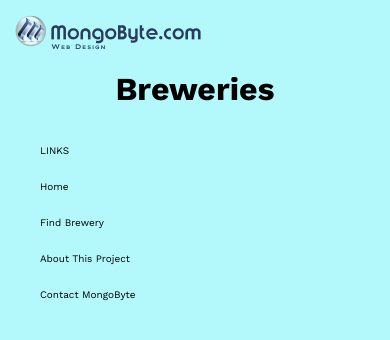
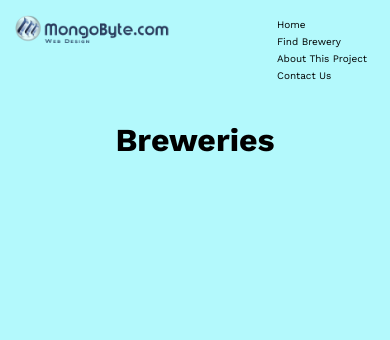
Before and after one commit to dlawrie63137/Breweries, a React (Create React App) app in the folder client/: page / in a window 390 px wide. Shown: the top 340 px of the page. Built offline with nearby package versions, Linux system fonts and the light colour scheme; no server answers.

Commit message:
responsive landing

```diff
--- /dev/null
+++ b/client/src/components/Heading/Heading.css
@@ -0,0 +1,12 @@
+* {
+    box-sizing: border-box;
+  }
+
+  .row::after {
+    content: "";
+    clear: both;
+    display: table;
+  }
+  .heading {
+      text-align: center;
+  }
--- a/client/src/components/Heading/Heading.js
+++ b/client/src/components/Heading/Heading.js
@@ -1,9 +1,13 @@
 import React from 'react';
-import Styles from './Heading.module.css';
+import './Heading.css';
 
-export default props => {
-    const { mode='default' } = props;
+const header = () => {
+
     return (
-        <h1 className={Styles[mode]}>Breweries</h1>
+        <div>
+            <h1 className='heading'>Breweries</h1>
+        </div>
     )
 };
+
+export default header;
--- a/client/src/components/Heading/Heading.module.css
+++ /dev/null
@@ -1,7 +0,0 @@
-.default {
-    float: left;
-    margin-top: 0px;
-    text-align: center;
-    width: 100%;
-    height: auto;
-}
--- /dev/null
+++ b/client/src/components/Layout/Layout.css
@@ -0,0 +1,24 @@
+* {
+    box-sizing: border-box;
+  }
+
+  .row::after {
+    content: "";
+    clear: both;
+    display: table;
+  }
+
+
+.col-3 {
+    float: left;
+    width: 25%;
+}
+
+.col-6 {
+    float: left;
+    width: 50%;
+}
+
+.col-12 {
+    width: 100%;
+}
--- a/client/src/components/Layout/Layout.js
+++ b/client/src/components/Layout/Layout.js
@@ -3,21 +3,27 @@ import Auxiliary from '../../hoc/Auxiliary';
 import Navbar from '../Navbar/Navbar';
 import Logo from '../Logo/Logo';
 import Heading from '../Heading/Heading';
+import './Layout.css';
 
-const layout = (props) => (
+const layout = () => (
     <Auxiliary>
-        <div >
-            <Logo></Logo>
-            <div>
+        <div className='row'>
+            <div className='col-6'>
+                <Logo></Logo>
+            </div>
+            <div className='col-6'>
+                <Navbar></Navbar>
+            </div>
+            <div className='col-3'>
+
+            </div>
+        </div>
+
+        <div className='row'>
+            <div className='col-12'>
                 <Heading></Heading>
             </div>
-            <div>
-                <Navbar></Navbar>
-            </div>
         </div>
-        <main>
-
-        </main>
     </Auxiliary>
 );
 
--- /dev/null
+++ b/client/src/components/Logo/Logo.css
@@ -0,0 +1,15 @@
+* {
+    box-sizing: border-box;
+  }
+
+  .row::after {
+    content: "";
+    clear: both;
+    display: table;
+  }
+
+  .logo_img {
+    width: 100%;
+    height: auto;
+    padding: 15px;
+  }
--- a/client/src/components/Logo/Logo.js
+++ b/client/src/components/Logo/Logo.js
@@ -1,10 +1,12 @@
 import React from 'react';
-import Styles from './Logo.module.css';
+import './Logo.css';
 import Logo from '../../assets/img/logo.png';
 
-export default props => {
-    const { mode='default' } = props;
+const logo = () => {
+
     return (
-        <img src={Logo} alt='logo' className={Styles[mode]}></img>
+        <img src={Logo} alt='logo' className='logo_img'></img>
     )
 };
+
+export default logo;
--- a/client/src/components/Logo/Logo.module.css
+++ /dev/null
@@ -1,7 +0,0 @@
-.default {
-    float: left;
-    height: auto;
-    margin-bottom: 0;
-    max-width: 100%;
-    padding: 15px;
-}
--- /dev/null
+++ b/client/src/components/Navbar/Navbar.css
@@ -0,0 +1,24 @@
+* {
+    box-sizing: border-box;
+  }
+
+  .col-6_nav {
+      width: 50%;
+  }
+
+  .row::after {
+    content: "";
+    clear: both;
+    display: table;
+  }
+
+nav li {
+    font-size: x-small;
+    padding: 3px;
+}
+
+nav ul {
+    float: right;
+    list-style: none;
+    margin-right: 20px;
+}
--- a/client/src/components/Navbar/Navbar.js
+++ b/client/src/components/Navbar/Navbar.js
@@ -1,15 +1,18 @@
 import React from 'react';
-import Styles from './Navbar.module.css';
+import './Navbar.css';
 
-export default props => {
-    const { mode='default' } = props;
+const navbar = () => {
+
     return (
-        <ul className={Styles[mode]}>
-            <li className='links'>LINKS</li>
-            <li>Home</li>
-            <li>Find Brewery</li>
-            <li>About This Project</li>
-            <li>Contact MongoByte</li>
-        </ul>
+        <nav>
+            <ul>
+                <li>Home</li>
+                <li>Find Brewery</li>
+                <li>About This Project</li>
+                <li>Contact Us</li>
+            </ul>
+        </nav>
     )
 };
+
+export default navbar;
--- a/client/src/components/Navbar/Navbar.module.css
+++ /dev/null
@@ -1,16 +0,0 @@
-.default {
-    float: left;
-    list-style: none;
-    max-width: 100%;
-    height: auto;
-}
-
-.links {
-    font-size: 20px;
-}
-
-li {
-    font-size: 10px;
-    padding-bottom: 25px;
-    text-decoration: none;
-}
```
Also changed, not shown: client/src/components/Layout/Layout.module.css (deleted).
